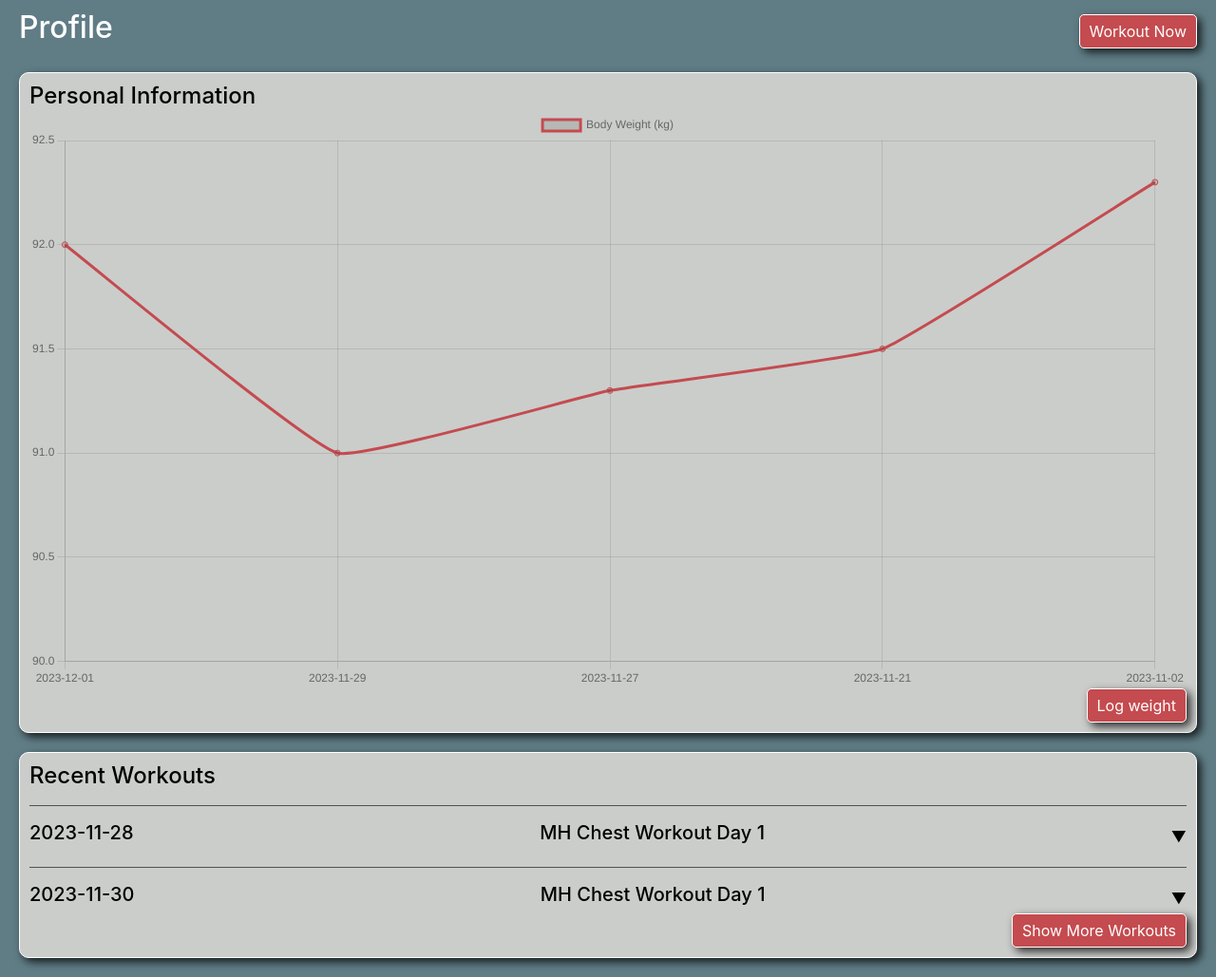
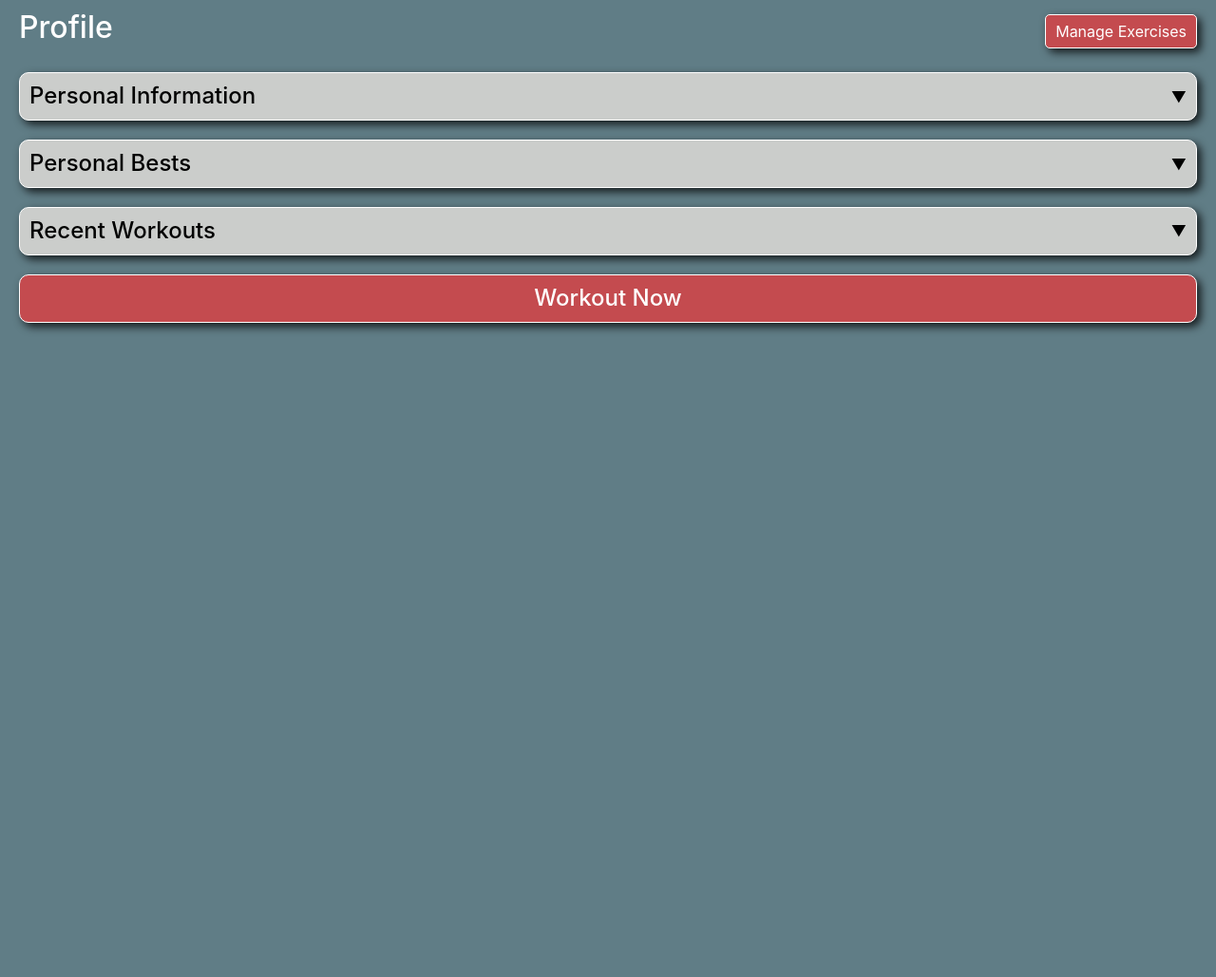
Before and after one commit to dstansbury/cs50web-final-project, a Django app: template training/templates/training/profile.html in a window 1280 px wide. Shown: the part 56-1085 px from the top of the page at 95% size. After the commit the page ends 406 px from the top, so only its background shows below. Run offline with Django 4.2, Linux system fonts and the light colour scheme; the template is opened without the code that fills it, so the values that code supplies are empty; a user stored in the database is signed in; data comes from the database, SQL or seed files in the repository; both versions use the stored data as it was after the commit; some libraries are stand-ins or nearby versions.

Commit message:
adds expand animation to weights, adds dropdown arrows to each section on profile, reorders the dates of weights on the weight graph

```diff
--- a/training/static/training/profile.js
+++ b/training/static/training/profile.js
@@ -43,16 +43,23 @@ function createPersonalInfoContainer() {
     personalInfoContainer.innerHTML = `
         <div class="section-title" id="personal-info-container-title">
             <h4>Personal Information</h4>
+            <div class="dropdown-arrow">▼</div>
+        </div>
+        <div class="section-content" id="personal-info-container-content" style="display: none">
         </div>
     `;
+    personalInfoContainer.onclick = () => openPersonalInfoContainer();
     return personalInfoContainer;
 }
 
-// Load body weights into container
+// create chart of body weights
 function addBodyWeightChart(bodyWeights) {
     const ctx = document.createElement('canvas');
     ctx.className = 'chart';
     ctx.id = 'body-weight-chart';
+
+        // Sort bodyWeights by date in ascending order
+    bodyWeights.sort((a, b) => new Date(a.date) - new Date(b.date));
 
     const dates = bodyWeights.map(weight => weight.date);
     const weights = bodyWeights.map(weight => weight.weight);
@@ -104,22 +111,44 @@ function addWeightMeasurementButton(){
 
 // function for adding a weight
 function addWeight() {
-    // hide the Add weight button
-    let buttonContainer = document.querySelector('#weight-measurement-button-container');
-
-    // create a div for the form
-    // const weightMeasurementFormContainer = document.createElement('div');
-    // weightMeasurementFormContainer.className = 'form-container';
-    // weightMeasurementFormContainer.id = 'weight-measurement-container';
-
+    return
 }
 
 // Assemble Personal Information
 function assemblePersonalInfo(bodyWeights) {
     const personalInfoContainer = createPersonalInfoContainer();
-    personalInfoContainer.appendChild(addBodyWeightChart(bodyWeights));
-    personalInfoContainer.appendChild(addWeightMeasurementButton());
+    const personalInfoDetails = personalInfoContainer.querySelector('#personal-info-container-content');
+    personalInfoDetails.appendChild(addBodyWeightChart(bodyWeights));
+    personalInfoDetails.appendChild(addWeightMeasurementButton());
     return personalInfoContainer;
+}
+
+// expand the section on dropdown arrow click
+function openPersonalInfoContainer() {
+    const personalInfoContainer = document.querySelector('#personal-info-container');
+    const personalInfoDetails = document.querySelector('#personal-info-container-content');
+    // check if the Info container is expanded and contract if so
+    if (personalInfoContainer.classList.contains('expand')) {
+        personalInfoContainer.classList.remove('expand')
+        personalInfoContainer.classList.add('contract')
+        personalInfoDetails.style.display = 'none';
+         // on animation end, remove the closed class
+         personalInfoContainer.addEventListener('animationend', function() {
+            personalInfoContainer.classList.remove('contract');
+        });
+        return
+    }else{
+        // if not, expand it
+        personalInfoContainer.classList.remove('contract')
+        personalInfoContainer.classList.add('expand')
+        personalInfoDetails.style.display = 'block';
+    }
+}
+
+// contract the section on dropdown arrow click
+function closePersonalInfoContainer() {
+    const personalInfoDetails = document.querySelector('#personal-info-container-content');
+    personalInfoDetails.style.display = 'none';
 }
 
 // -------------------------- //
@@ -147,8 +176,9 @@ function createWorkoutHistoryContainer() {
     workoutHistoryContainer.innerHTML = `
         <div class="section-title" id="workout-history-container-title">
             <h4>Recent Workouts</h4>
+            <div class="dropdown-arrow">▼</div>
         </div>
-        <div class="section-content" id="workout-history-container-content">
+        <div class="section-content" id="workout-history-container-content" style="display: none">
         </div>
 
     `;
@@ -197,13 +227,65 @@ function showMoreWorkouts() {
 // Assemble Workout History
 function assembleWorkoutHistory(workouts) {
     const workoutHistoryContainer = createWorkoutHistoryContainer();
+    const workoutHistoryDetails = workoutHistoryContainer.querySelector('#workout-history-container-content');
     // Check if there are more than 2 workouts, and slice the array to get the most recent five
     const lastFiveWorkouts = workouts.length > 2 ? workouts.slice(-2) : workouts;
     for (const workout of lastFiveWorkouts){
-        workoutHistoryContainer.appendChild(addWorkout(workout));
+        workoutHistoryDetails.appendChild(addWorkout(workout));
     }
-    workoutHistoryContainer.appendChild(addShowMoreButton());
+    workoutHistoryDetails.appendChild(addShowMoreButton());
     return workoutHistoryContainer;
+}
+
+// -------------------------- //
+// PERSONAL BESTS             //
+// -------------------------- //
+
+// Fetch personal bests
+function fetchPersonalBest(userID, exerciseID) {
+    return fetch(`/${userID}/${exerciseID}/personal-bests`, { headers: { 'X-Requested-With': 'XMLHttpRequest' } })
+        .then(response => response.json())
+        .then(personalBest => {
+            return personalBest;
+        })
+        .catch(error => {
+            console.error(`Error fetching personal best for exercise ${exerciseID}: `, error);
+            throw error;
+        });
+}
+
+// Create personal bests container
+function createPersonalBestsContainer() {
+    const personalBestsContainer = document.createElement('div');
+    personalBestsContainer.className='section-container';
+    personalBestsContainer.id = 'personal-bests-container';
+    personalBestsContainer.innerHTML = `
+        <div class="section-title" id="personal-bests-container-title">
+            <h4>Personal Bests</h4>
+            <div class="dropdown-arrow">▼</div>
+        </div>
+        <div class="section-content" id="personal-bests-container-content" style="display: none">
+        </div>
+    `;
+    return personalBestsContainer;
+}
+
+function assemblePersonalBests() {
+    const personalBestsContainer = createPersonalBestsContainer();
+    return personalBestsContainer;
+}
+
+// -------------------------- //
+// WORKOUT NOW BUTTON         //
+// -------------------------- //
+
+// Create workout now button
+function createWorkoutNowButton() {
+    const workoutNowButton = document.createElement('div');
+    workoutNowButton.className = 'section-container action';
+    workoutNowButton.id = 'workout-now-button-profile';
+    workoutNowButton.innerHTML = '<h4> Workout Now </h4>';
+    return workoutNowButton;
 }
 
 // -------------------------- //
@@ -217,7 +299,9 @@ async function loadProfilePage(userID) {
     let bodyWeights = await fetchBodyWeights(userID);
 
     document.querySelector('#profile-body-weight').append(assemblePersonalInfo(bodyWeights));
+    document.querySelector('#profile-personal-bests').append(assemblePersonalBests());
     document.querySelector('#profile-workout-history').append(assembleWorkoutHistory(workouts));
+    document.querySelector('#profile-page-main-action').append(createWorkoutNowButton());
 
 }
 
--- a/training/templates/training/profile.html
+++ b/training/templates/training/profile.html
@@ -7,7 +7,7 @@
     <div class="page-container" id="profile-page-container">
         <div class="page-title" id="profile-page-title">
             <h2> {{ username }} Profile </h2>
-            <a class="action-button" id="create-workout-plan-button" href="../workout_plans">Workout Now</a>
+            <a class="action-button" id="create-workout-plan-button" href="../workout_plans">Manage Exercises</a>
         </div>
 
 
@@ -26,6 +26,9 @@
         <div class="page-content" id="profile-workout-history">
         </div>
 
+        <div class="page-content" id="profile-page-main-action">
+        </div>
+
     </div>
 {% endblock %}
 
```
Also changed, not shown: training/static/training/training.js (+0 -18 lines), db.sqlite3.
